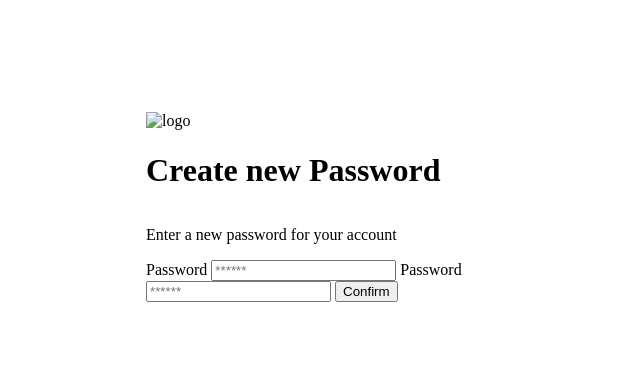
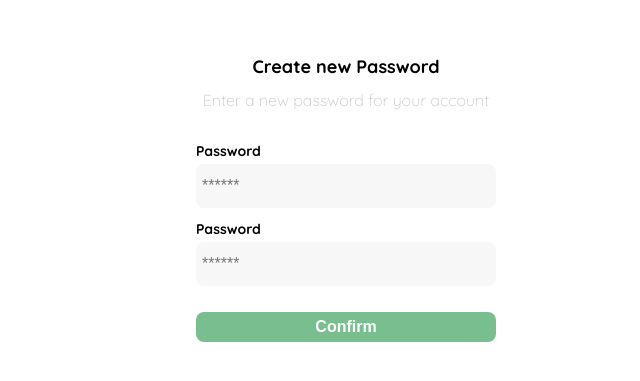
Before and after one commit to javiericardohr/frontenddeveloper, a plain HTML site: page practicoDeveloper/password.html in a window 1280 px wide. Shown: the part 193-574 px from the top of the page, without its empty margins (294-934 px from the left). Drawn offline with Linux system fonts and the light colour scheme.

Commit message:
se crea la pantallla de verificar password

```diff
--- a/practicoDeveloper/password.html
+++ b/practicoDeveloper/password.html
@@ -4,10 +4,25 @@
     <meta charset="UTF-8">
     <meta http-equiv="X-UA-Compatible" content="IE=edge">
     <meta name="viewport" content="width=device-width, initial-scale=1.0">
+    <link rel="preconnect" href="https://fonts.googleapis.com">
+    <link rel="preconnect" href="https://fonts.gstatic.com" crossorigin>
+    <link href="https://fonts.googleapis.com/css2?family=Quicksand:wght@300;500;700&display=swap" rel="stylesheet">
     <title>Form Password</title>
     <style>
+        :root{
+            --while: #FFFFFF;
+            --BLACK: #000000;
+            --very-light-pink: #C7C7C7;
+            --hospital-green: #79be8e;
+            --text-input-fiel: #F7F7F7;
+            --sm: 14px;
+            --md: 16px;
+            --lg: 18px;
+        }
+
         body{
             margin: 0;
+            font-family: 'Quicksand', sans-serif;
         }
         .login{
             width: 100%;
@@ -16,9 +31,70 @@
             place-items: center;
         }
         .form-container{
-            width: 400px;
+            width: 300px;
             display: grid;
             grid-template-rows: auto 1fr auto;
+        }
+        .logo{
+            width: 150px;
+            margin-bottom: 48px;
+            /* sirve para centrar el logo justify-self: center */
+            justify-self: center;
+            /* para ocultar el logo para escritorio y que aparesca en celulares
+            debemos ocultar el logo*/
+            display: none;
+
+        }
+        .title{
+            font-size: var(--lg) ;
+            margin-bottom: 12px;
+            text-align: center;
+        }
+        .subtitle{
+            color: var(--very-light-pink);
+            font-size: var(--md);
+            font-weight: 300;
+            margin-top: 0;
+            margin-bottom: 32px;
+            text-align: center;
+        }
+        .label{
+            font-size: var(--sm);
+            font-weight: bold;
+            margin-bottom: 4px;
+        }
+        .input{
+            background-color: var(--text-input-fiel);
+            border: none;
+            border-radius: 8px;
+            height: 32px;
+            font-size: var(--md);
+            padding: 6px;
+            margin-bottom: 12px;
+        }
+        .form{
+            display: flex;
+            flex-direction: column;
+        }
+        .primary-button{
+            background-color: var(--hospital-green);
+            border-radius: 8px;
+            border: none;
+            color: var(--while);
+            width: 100%;
+            cursor: pointer;
+            font-size: var(--md);
+            font-weight: bold;
+            height: 30px;
+        }
+        .login-button{
+            margin-top: 14px;
+            margin-bottom: 30px;
+        }
+        @media (max-width:640px){
+            .logo{
+                display: block;
+            }
         }
 
     </style>
@@ -26,7 +102,7 @@
 <body>
     <div class="login">
         <div class="form-container">
-            <img src="" alt="logo" class="logo">
+            <img src="./logos/logo_yard_sale.svg" alt="logo" class="logo">
 
             <h1 class="title">Create new Password</h1>
 
```
